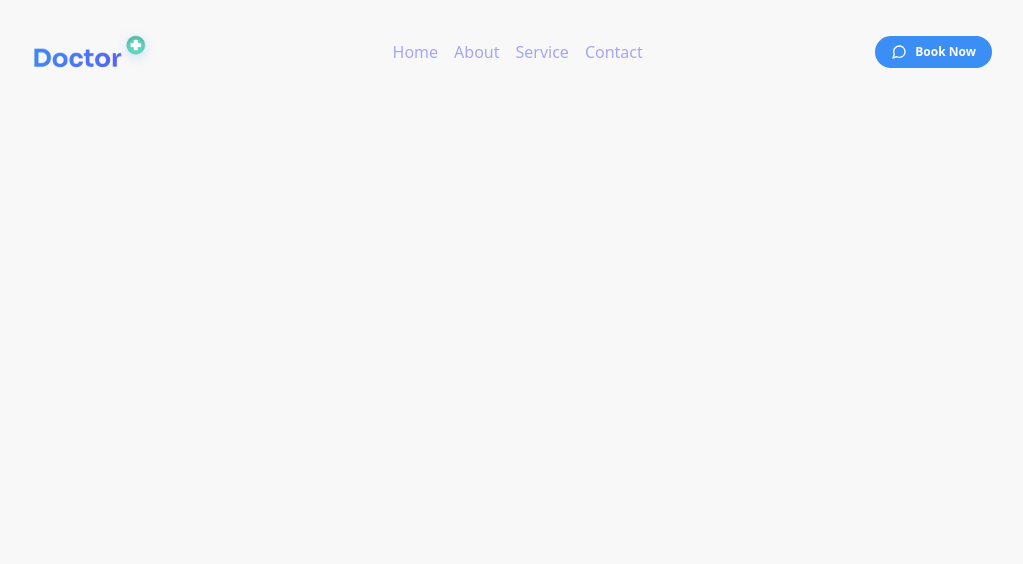
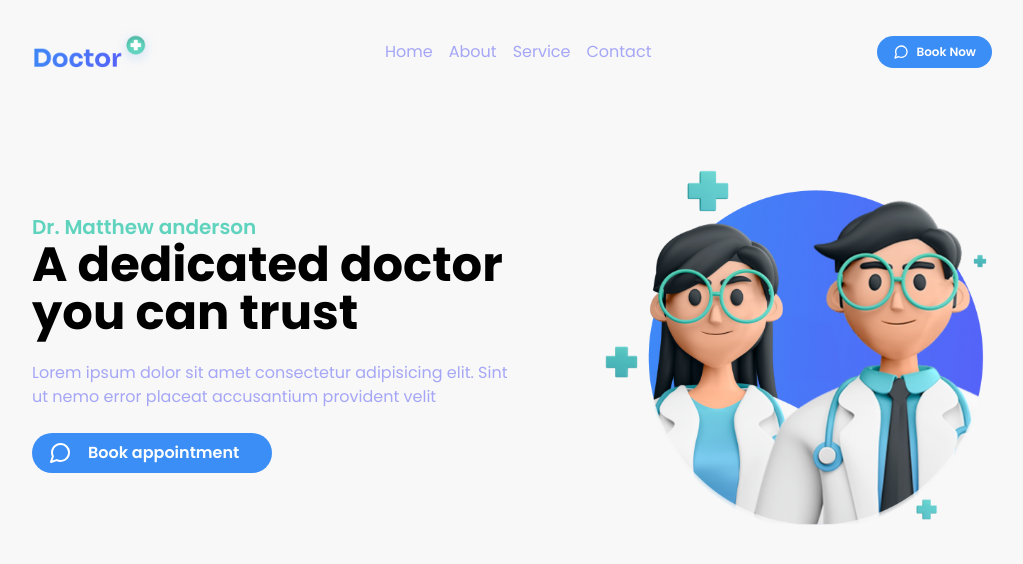
Before and after one commit to Bateyjosue/FigmaToCode-Challenge-Week1--Josue-Batey-, a React (Vite) app: page / in a window 1280 px wide. Shown: the top 564 px of the page, without its empty margins (128-1151 px from the left). Built offline with nearby package versions, Linux system fonts and the light colour scheme.

Commit message:
feat: add hero component

```diff
--- a/src/App.tsx
+++ b/src/App.tsx
@@ -1,11 +1,15 @@
 import Header from "./components/Header"
+import Hero from "./components/Hero"
 
 
 function App() {
 
   return (
-    <div className="max-h-full h-dvh min-h-full bg-[#F8F8F8]">
-      <Header/>
+    <div className="max-h-full h-dvh min-h-full bg-[#F8F8F8] poppins-regular">
+      <Header />
+      <main className="wrapper-md lg:wrapper-lg">
+        <Hero />
+      </main>
     </div>
   )
 }
--- a/src/assets/index.ts
+++ b/src/assets/index.ts
@@ -1 +1,2 @@
 export * as logoColor from './img/logo-color.png';
+export * as heroImage from './img/hero.png';
--- /dev/null
+++ b/src/components/Hero.tsx
@@ -0,0 +1,25 @@
+import MessageIcon from "../assets/icons/MessageIcon"
+import Button from "./Button"
+import { heroImage } from "../assets"
+
+function Hero() {
+  return (
+    <section className="poppins-regular grid lg:grid-cols-2 mt-8 place-items-center">
+      <div className="flex flex-col">
+        <h4 className="text-secondary font-semibold text-xl">Dr. Matthew anderson</h4>
+        <h2 className="poppins-bold text-5xl font-bold">A dedicated doctor you can trust</h2>
+        <p className="text-iris my-6">Lorem ipsum dolor sit amet consectetur adipisicing elit. Sint ut nemo error placeat accusantium provident velit</p>
+        <Button
+          text="Book appointment"
+          className="bg-primary flex gap-x-4 px-4 py-2 rounded-full font-semibold text-white w-1/2">
+          <MessageIcon className="h-6 w-6"/>
+        </Button>
+      </div>
+      <div className="flex justify-end">
+        <img src={heroImage.default} alt="" className="-mr-16" />
+      </div>
+    </section>
+  )
+}
+
+export default Hero
--- a/src/components/index.ts
+++ b/src/components/index.ts
@@ -1 +1,2 @@
 export * from './Header'
+export * from './Hero'
```
